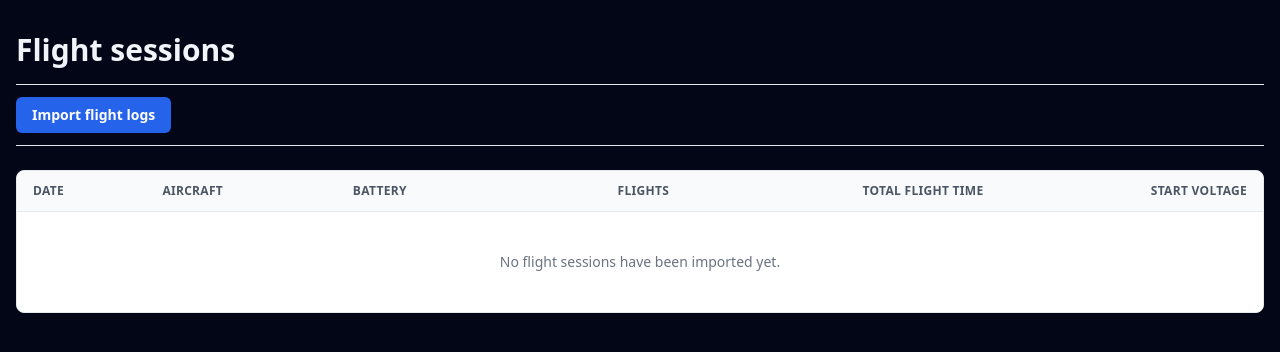
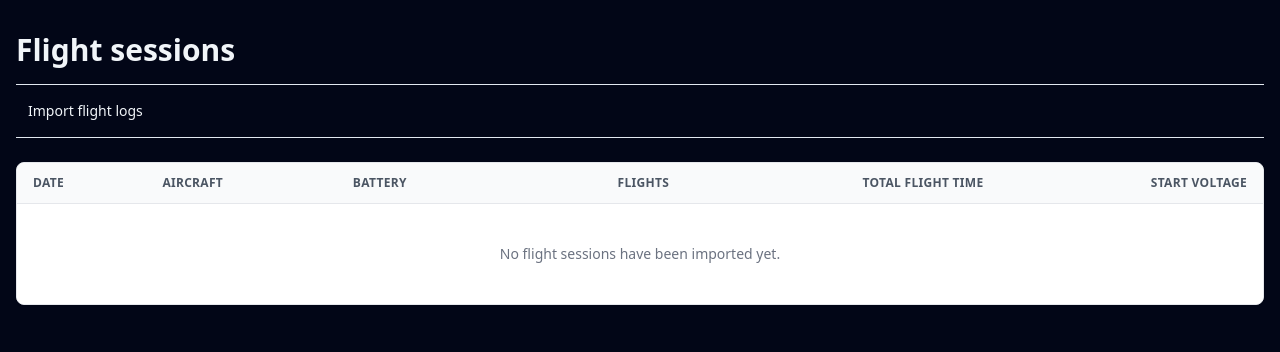
Before and after one commit to boozeman/battomatic, a Django app: page /flightlog/sessions/ in a window 1280 px wide. Shown: the part 61-413 px from the top of the page. Run offline with Django 5.2, Linux system fonts and the light colour scheme; the visitor is signed in with stand-in values (Sample User, id 1); data that the repository does not hold is empty; some libraries are stand-ins or nearby versions.

Commit message:
and continues

```diff
--- a/battomatic/flightlog/templates/flightlog/session_list.html
+++ b/battomatic/flightlog/templates/flightlog/session_list.html
@@ -11,7 +11,7 @@
 
     <div class="flex flex-wrap gap-2 mt-4 border-t border-b border-slate-200 py-3">
     {% if user.is_authenticated %}
-      <a href="{% url 'flightlog:upload' %}" class="inline-flex items-center justify-center rounded-md bg-blue-600 px-4 py-2 text-sm font-semibold text-white hover:bg-blue-700">
+      <a href="{% url 'flightlog:upload' %}" class="btn px-3 py-1 text-sm">
         Import flight logs
       </a>
     {% endif %}
```
